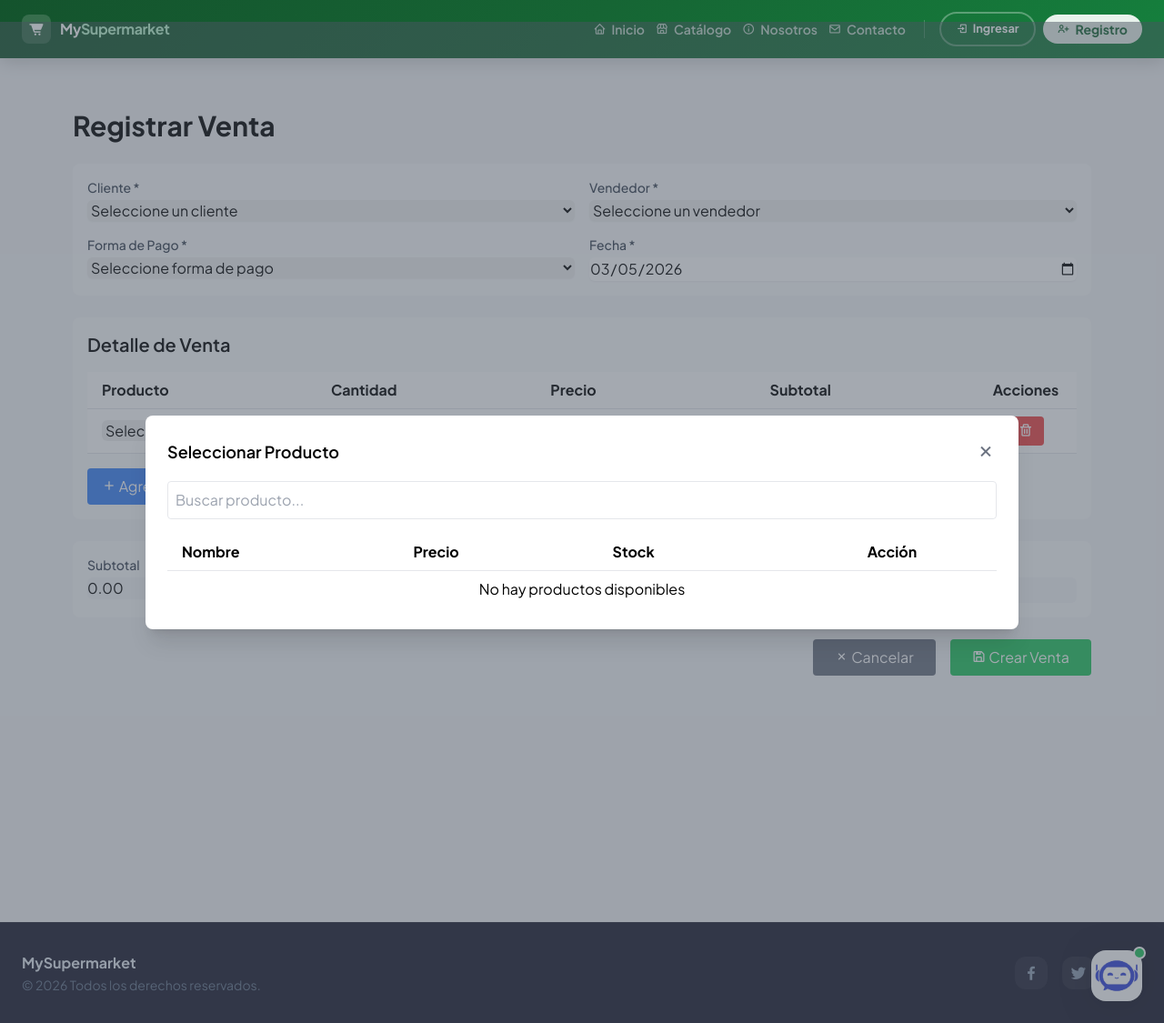
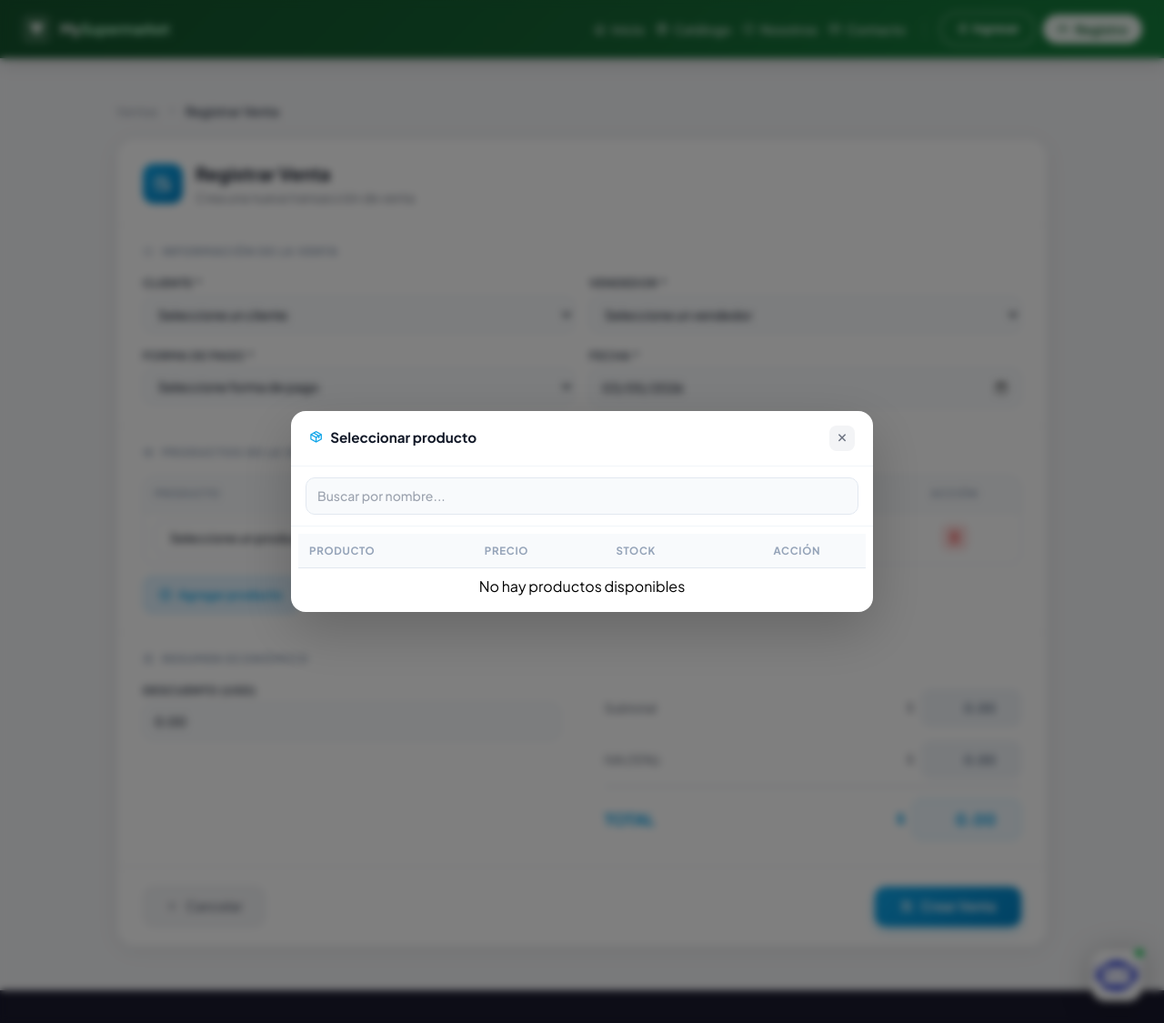
Before and after one commit to Kadir011/Sistema-de-Ventas-Supermercado, a Django app: page /ventas/crear/ in a window 1280 px wide. Shown: the whole page at 91% size. Run offline with Django 5.2, Linux system fonts and the light colour scheme; data that the repository does not hold is empty; some libraries are stand-ins or nearby versions.

Commit message:
Implementación CSS para template del formulario transaccional de ventas desde el admin

```diff
--- a/templates/super/sales/sale_form.html
+++ b/templates/super/sales/sale_form.html
@@ -2,23 +2,43 @@
 {% load static %}
 {% block title %}{% if form.instance.pk %}Editar Venta{% else %}Registrar Venta{% endif %}{% endblock %}
 {% block content %}
-<div class="container mx-auto py-8 px-16">
-    <h1 class="text-3xl font-bold mb-6">{% if form.instance.pk %}Editar Venta #{{ form.instance.pk }}{% else %}Registrar Venta{% endif %}</h1>
 
-    <form method="post" id="saleForm" class="space-y-6"
+<link rel="stylesheet" href="{% static 'css/sale_form.css' %}">
+
+<div class="max-w-5xl mx-auto py-6">
+    <!-- Breadcrumb -->
+    <div class="flex items-center gap-2 text-sm mb-5" style="color: #9ca3af;">
+        <a href="{% url 'super:sale_list' %}" class="hover:text-sky-600 transition-colors font-medium">Ventas</a>
+        <i class='bx bx-chevron-right'></i>
+        <span style="color: #374151; font-weight: 600;">{% if form.instance.pk %}Editar Venta #{{ form.instance.pk }}{% else %}Registrar Venta{% endif %}</span>
+    </div>
+
+    <div class="form-card">
+        <!-- Header -->
+        <div class="form-header">
+            <div class="form-header-icon">
+                <i class='bx {% if form.instance.pk %}bx-edit{% else %}bx-receipt{% endif %} text-white text-xl'></i>
+            </div>
+            <div>
+                <h1 class="text-xl font-bold" style="color: #111827;">{% if form.instance.pk %}Editar Venta #{{ form.instance.pk }}{% else %}Registrar Venta{% endif %}</h1>
+                <p class="text-sm mt-0.5" style="color: #6b7280;">{% if form.instance.pk %}Modifica los datos de la venta{% else %}Crea una nueva transacción de venta{% endif %}</p>
+            </div>
+        </div>
+
+        <!-- Form (sin cambios funcionales) -->
+        <form method="post" id="saleForm"
               data-initial-details='{% if initial_details %}{{ initial_details|safe }}{% else %}[]{% endif %}'
               data-initial-totals='{% if initial_totals %}{{ initial_totals|safe }}{% else %}{}{% endif %}'>
             {% csrf_token %}
-
-        {# ── Idempotencia: UUID generado en el GET, viaja con el payload JSON ── #}
-        {# sale.js lo lee desde este campo al hacer saveSale()                    #}
             <input type="hidden" id="idempotency_key_field" value="{{ idempotency_key }}">
 
-        <!-- Campos principales de la venta -->
-        <div class="grid grid-cols-1 md:grid-cols-2 gap-4 bg-gray-50 p-4 rounded-lg">
-            <div>
-                <label class="block text-sm font-medium text-gray-700">Cliente *</label>
-                <select name="customer" class="mt-1 block w-full rounded-md border-gray-300 shadow-sm focus:border-green-500 focus:ring-green-500" required>
+            <!-- Sección: Información de venta -->
+            <div class="form-section">
+                <div class="section-title"><i class='bx bx-info-circle'></i>Información de la venta</div>
+                <div class="grid-2">
+                    <div class="field-group">
+                        <label class="field-label">Cliente *</label>
+                        <select name="customer" class="field-input" required style="cursor: pointer;">
                             <option value="">Seleccione un cliente</option>
                             {% for customer in form.customer.field.queryset %}
                                 <option value="{{ customer.pk }}" {% if form.instance.customer_id == customer.pk %}selected{% endif %}>
@@ -27,9 +47,9 @@
                             {% endfor %}
                         </select>
                     </div>
-            <div>
-                <label class="block text-sm font-medium text-gray-700">Vendedor *</label>
-                <select name="seller" class="mt-1 block w-full rounded-md border-gray-300 shadow-sm focus:border-green-500 focus:ring-green-500" required>
+                    <div class="field-group">
+                        <label class="field-label">Vendedor *</label>
+                        <select name="seller" class="field-input" required style="cursor: pointer;">
                             <option value="">Seleccione un vendedor</option>
                             {% for seller in form.seller.field.queryset %}
                                 <option value="{{ seller.pk }}" {% if form.instance.seller_id == seller.pk %}selected{% endif %}>
@@ -38,9 +58,9 @@
                             {% endfor %}
                         </select>
                     </div>
-            <div>
-                <label class="block text-sm font-medium text-gray-700">Forma de Pago *</label>
-                <select name="payment" class="mt-1 block w-full rounded-md border-gray-300 shadow-sm focus:border-green-500 focus:ring-green-500" required>
+                    <div class="field-group">
+                        <label class="field-label">Forma de Pago *</label>
+                        <select name="payment" class="field-input" required style="cursor: pointer;">
                             <option value="">Seleccione forma de pago</option>
                             {% for payment in form.payment.field.queryset %}
                                 <option value="{{ payment.pk }}" {% if form.instance.payment_id == payment.pk %}selected{% endif %}>
@@ -49,79 +69,140 @@
                             {% endfor %}
                         </select>
                     </div>
-            <div>
-                <label class="block text-sm font-medium text-gray-700">Fecha *</label>
-                <input type="date" name="sale_date"
+                    <div class="field-group">
+                        <label class="field-label">Fecha *</label>
+                        <input type="date" name="sale_date" class="field-input"
                                value="{% if form.instance.pk %}{{ form.instance.sale_date|date:'Y-m-d' }}{% else %}{{ form.sale_date.value|date:'Y-m-d' }}{% endif %}"
-                       class="mt-1 block w-full rounded-md border-gray-300 shadow-sm focus:border-green-500 focus:ring-green-500" required>
+                               required>
+                    </div>
                 </div>
             </div>
 
-        <!-- Detalle de la venta -->
-        <div class="bg-gray-50 p-4 rounded-lg">
-            <h2 class="text-xl font-semibold mb-4">Detalle de Venta</h2>
-            <div class="overflow-x-auto">
-                <table id="sale-details" class="min-w-full bg-white">
+            <!-- Sección: Detalle de productos -->
+            <div class="form-section">
+                <div class="section-title"><i class='bx bx-package'></i>Productos de la venta</div>
+
+                <div class="overflow-x-auto rounded-xl" style="border: 1px solid #e2e8f0;">
+                    <table class="detail-table" id="sale-details">
                         <thead>
                             <tr>
-                            <th class="py-2 px-4 border-b text-left">Producto</th>
-                            <th class="py-2 px-4 border-b text-left">Cantidad</th>
-                            <th class="py-2 px-4 border-b text-left">Precio</th>
-                            <th class="py-2 px-4 border-b text-left">Subtotal</th>
-                            <th class="py-2 px-4 border-b text-center">Acciones</th>
+                                <th style="width: 40%;">Producto</th>
+                                <th style="width: 15%;">Cantidad</th>
+                                <th style="width: 15%;">Precio unit.</th>
+                                <th style="width: 15%;">Subtotal</th>
+                                <th style="width: 15%; text-align: center;">Acción</th>
                             </tr>
                         </thead>
                         <tbody></tbody>
                     </table>
                 </div>
-            <button type="button" id="add-product" class="mt-4 bg-blue-500 text-white px-4 py-2 rounded hover:bg-blue-600">
-                <i class='bx bx-plus'></i> Agregar Producto
+
+                <div class="mt-3">
+                    <button type="button" id="add-product" class="btn-add-product">
+                        <i class='bx bx-plus-circle text-base'></i> Agregar producto
                     </button>
                 </div>
+            </div>
 
-        <!-- Template oculto para las filas -->
+            <!-- Sección: Totales -->
+            <div class="form-section">
+                <div class="section-title"><i class='bx bx-calculator'></i>Resumen económico</div>
+                <div class="flex flex-col md:flex-row gap-6">
+                    <!-- Descuento editable -->
+                    <div class="flex-1">
+                        <div class="field-group">
+                            <label class="field-label">Descuento (USD)</label>
+                            <input type="number" name="discount" value="0.00" step="0.01" min="0"
+                                   class="field-input" placeholder="0.00">
+                        </div>
+                    </div>
+                    <!-- Totales calculados -->
+                    <div class="flex-1 space-y-0" style="border-left: 1px solid #f1f5f9; padding-left: 24px;">
+                        <div class="total-row">
+                            <span style="color: #6b7280; font-weight: 500;">Subtotal</span>
+                            <div class="flex items-center gap-2">
+                                <span style="color: #6b7280; font-size: 0.8rem;">$</span>
+                                <input type="number" name="subtotal" value="0.00" step="0.01" readonly
+                                       class="field-input" style="width: 110px; text-align: right; font-weight: 700;">
+                            </div>
+                        </div>
+                        <div class="total-row">
+                            <span style="color: #6b7280; font-weight: 500;">IVA (15%)</span>
+                            <div class="flex items-center gap-2">
+                                <span style="color: #6b7280; font-size: 0.8rem;">$</span>
+                                <input type="number" name="iva" value="0.00" step="0.01" readonly
+                                       class="field-input" style="width: 110px; text-align: right; font-weight: 700;">
+                            </div>
+                        </div>
+                        <div class="total-row grand">
+                            <span>TOTAL</span>
+                            <div class="flex items-center gap-2">
+                                <span style="font-size: 0.9rem;">$</span>
+                                <input type="number" name="total" value="0.00" step="0.01" readonly
+                                       class="field-input" style="width: 120px; text-align: right; font-size: 1.1rem; font-weight: 800; color: #0ea5e9; border-color: #bae6fd; background: #f0f9ff;">
+                            </div>
+                        </div>
+                    </div>
+                </div>
+            </div>
+
+            <!-- Botones -->
+            <div class="flex items-center justify-between px-7 py-5" style="border-top: 1px solid #f3f4f6;">
+                <a href="{{ back_url }}" class="btn-cancel">
+                    <i class='bx bx-x'></i> Cancelar
+                </a>
+                <button type="submit" class="btn-save">
+                    <i class='bx bx-save'></i> {{ grabar }}
+                </button>
+            </div>
+        </form>
+    </div>
+</div>
+
+<!-- Template oculto para filas de detalle (sin cambios funcionales) -->
 <template id="detail-row-template">
     <tr class="detail-row">
-                <td class="py-2 px-4 border-b">
-                    <select class="product-select w-full rounded-md border-gray-300">
+        <td>
+            <select class="product-select field-input" style="font-size: 0.85rem;">
                 <option value="">Seleccione un producto</option>
             </select>
         </td>
-                <td class="py-2 px-4 border-b">
-                    <input type="number" class="quantity-input w-full rounded-md border-gray-300" min="1" value="1">
+        <td>
+            <input type="number" class="quantity-input field-input" min="1" value="1" style="width: 80px;">
         </td>
-                <td class="py-2 px-4 border-b">
-                    <input type="text" class="price-input w-full rounded-md border-gray-300 bg-gray-100" readonly>
+        <td>
+            <input type="text" class="price-input field-input" readonly style="width: 90px;">
         </td>
-                <td class="py-2 px-4 border-b">
-                    <input type="text" class="subtotal-input w-full rounded-md border-gray-300 bg-gray-100" readonly>
+        <td>
+            <input type="text" class="subtotal-input field-input" readonly style="width: 90px;">
         </td>
-                <td class="py-2 px-4 border-b text-center">
-                    <button type="button" class="delete-row bg-red-500 text-white px-3 py-1 rounded hover:bg-red-600">
+        <td style="text-align: center;">
+            <button type="button" class="delete-row btn-delete-row">
                 <i class='bx bx-trash'></i>
             </button>
         </td>
     </tr>
 </template>
 
-        <!-- Modal de productos -->
-        <div id="productModal" class="hidden fixed inset-0 bg-gray-600 bg-opacity-50 flex items-center justify-center z-50">
-            <div class="bg-white p-6 rounded-lg w-3/4 max-h-[80vh] overflow-y-auto shadow-xl">
-                <div class="flex justify-between items-center mb-4">
-                    <h3 class="text-lg font-semibold">Seleccionar Producto</h3>
-                    <button type="button" id="closeModal" class="text-gray-500 hover:text-gray-700">
-                        <i class='bx bx-x text-2xl'></i>
-                    </button>
+<!-- Modal de productos (sin cambios funcionales, diseño mejorado) -->
+<div id="productModal" class="hidden fixed inset-0 z-50 flex items-center justify-center p-4" style="background: rgba(0,0,0,0.5); backdrop-filter: blur(4px);">
+    <div class="modal-inner">
+        <div class="modal-header">
+            <span><i class='bx bx-package mr-2' style="color: #0ea5e9;"></i>Seleccionar producto</span>
+            <button type="button" id="closeModal" class="close-btn"><i class='bx bx-x'></i></button>
         </div>
-                <input type="text" id="productSearch" class="w-full p-2 mb-4 border rounded" placeholder="Buscar producto...">
-                <div class="overflow-x-auto">
-                    <table class="min-w-full bg-white">
+        <div class="px-4 py-3 border-b" style="border-color: #f1f5f9; flex-shrink: 0;">
+            <input type="text" id="productSearch"
+                   class="field-input" placeholder="Buscar por nombre...">
+        </div>
+        <div class="modal-body p-2">
+            <table class="product-table" style="width: 100%; border-collapse: collapse;">
                 <thead>
-                            <tr>
-                                <th class="py-2 px-4 border-b text-left">Nombre</th>
-                                <th class="py-2 px-4 border-b text-left">Precio</th>
-                                <th class="py-2 px-4 border-b text-left">Stock</th>
-                                <th class="py-2 px-4 border-b text-center">Acción</th>
+                    <tr class="product-table">
+                        <th style="padding: 10px 12px; font-size: 0.72rem; font-weight: 700; color: #94a3b8; text-transform: uppercase; letter-spacing: 0.06em; text-align: left; border-bottom: 1px solid #e2e8f0; background: #f8fafc;">Producto</th>
+                        <th style="padding: 10px 12px; font-size: 0.72rem; font-weight: 700; color: #94a3b8; text-transform: uppercase; letter-spacing: 0.06em; text-align: left; border-bottom: 1px solid #e2e8f0; background: #f8fafc;">Precio</th>
+                        <th style="padding: 10px 12px; font-size: 0.72rem; font-weight: 700; color: #94a3b8; text-transform: uppercase; letter-spacing: 0.06em; text-align: left; border-bottom: 1px solid #e2e8f0; background: #f8fafc;">Stock</th>
+                        <th style="padding: 10px 12px; font-size: 0.72rem; font-weight: 700; color: #94a3b8; text-transform: uppercase; letter-spacing: 0.06em; text-align: center; border-bottom: 1px solid #e2e8f0; background: #f8fafc;">Acción</th>
                     </tr>
                 </thead>
                 <tbody id="productList"></tbody>
@@ -130,40 +211,5 @@
     </div>
 </div>
 
-        <!-- Totales -->
-        <div class="grid grid-cols-1 md:grid-cols-4 gap-4 bg-gray-50 p-4 rounded-lg">
-            <div>
-                <label class="block text-sm font-medium text-gray-700">Subtotal</label>
-                <input type="number" name="subtotal" value="0.00" step="0.01" readonly
-                       class="mt-1 block w-full rounded-md border-gray-300 bg-gray-100">
-            </div>
-            <div>
-                <label class="block text-sm font-medium text-gray-700">IVA (15%)</label>
-                <input type="number" name="iva" value="0.00" step="0.01" readonly
-                       class="mt-1 block w-full rounded-md border-gray-300 bg-gray-100">
-            </div>
-            <div>
-                <label class="block text-sm font-medium text-gray-700">Descuento</label>
-                <input type="number" name="discount" value="0.00" step="0.01" min="0"
-                       class="mt-1 block w-full rounded-md border-gray-300">
-            </div>
-            <div>
-                <label class="block text-sm font-medium text-gray-700 font-bold">Total</label>
-                <input type="number" name="total" value="0.00" step="0.01" readonly
-                       class="mt-1 block w-full rounded-md border-gray-300 bg-gray-100 font-bold text-lg">
-            </div>
-        </div>
-
-        <!-- Botones de acción -->
-        <div class="flex justify-end space-x-4">
-            <a href="{{ back_url }}" class="bg-gray-500 text-white px-6 py-2 rounded hover:bg-gray-600">
-                <i class='bx bx-x'></i> Cancelar
-            </a>
-            <button type="submit" class="bg-green-500 text-white px-6 py-2 rounded hover:bg-green-600">
-                <i class='bx bx-save'></i> {{ grabar }}
-            </button>
-        </div>
-    </form>
-</div>
 <script src="{% static 'js/sale.js' %}"></script>
 {% endblock %}
```
Lines whose indentation alone changed are shown as unchanged.
